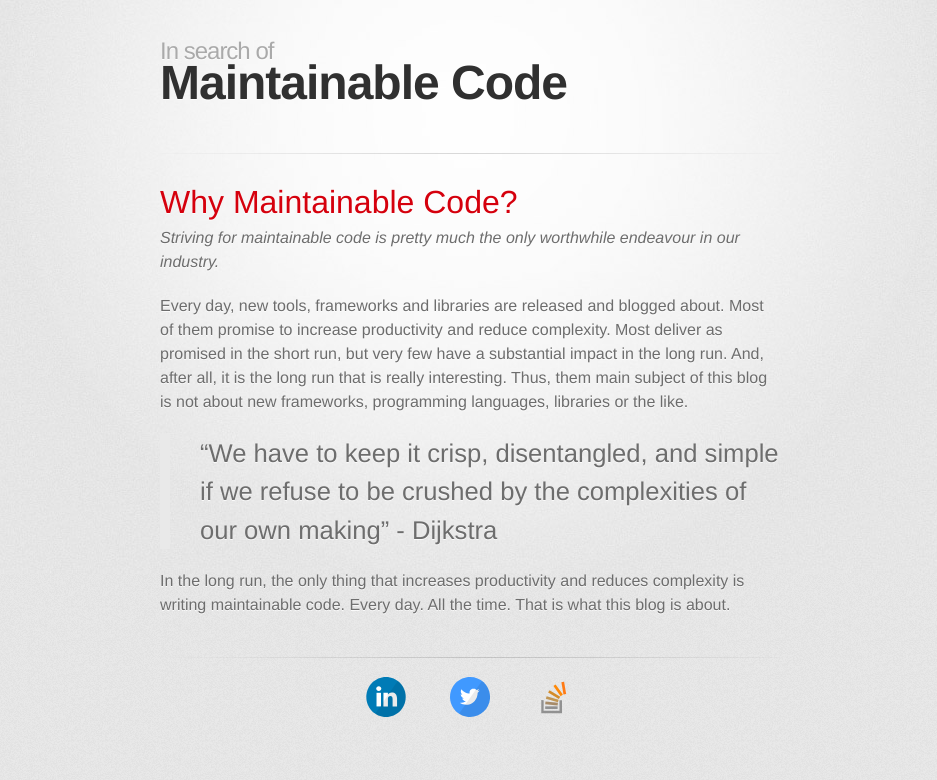
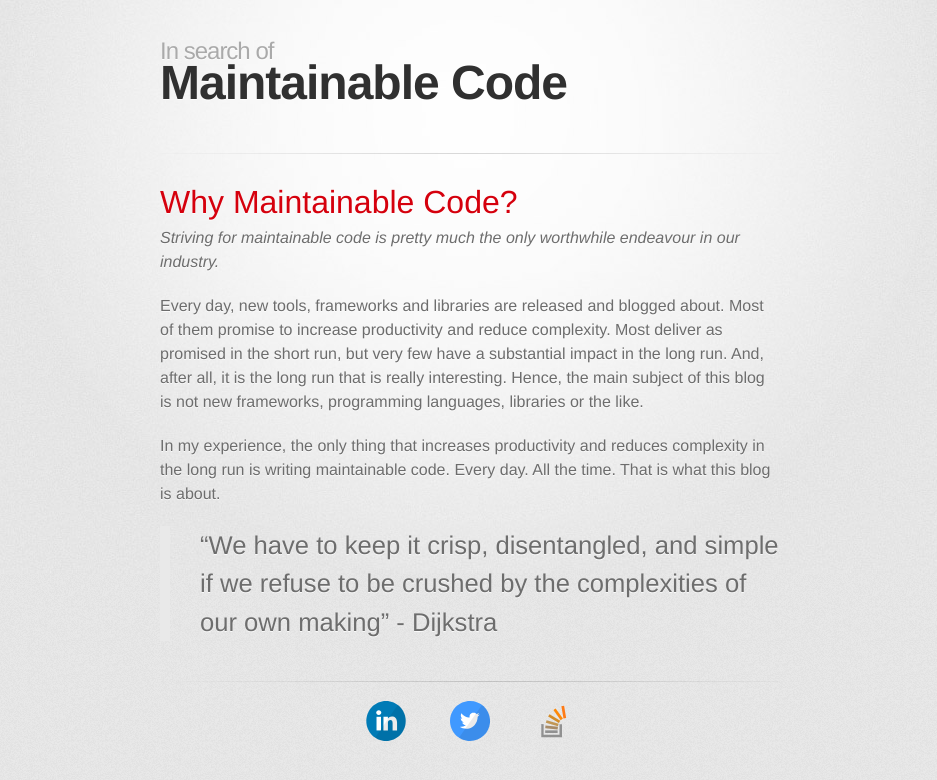
Before and after one commit to ibsenrune/ibsenrune.github.io, a Jekyll site: the page built from _posts/2016-01-22-Why-Maintainable-Code.md, in a window 1280 px wide. Shown: the top 780 px of the page, without its empty margins (170-1107 px from the left). Built offline with Jekyll 4.4.1, drawn with Linux system fonts in a browser that asks for light colours; some web fonts are replaced; Markdown is read by kramdown in place of the engine named in the settings.

Commit message:
Reorganize sections introductory post for improved readability

```diff
--- a/_posts/2016-01-22-Why-Maintainable-Code.md
+++ b/_posts/2016-01-22-Why-Maintainable-Code.md
@@ -9,10 +9,10 @@ _Striving for maintainable code is pretty much the only worthwhile endeavour in
 Every day, new tools, frameworks and libraries are released and blogged about. Most of them
 promise to increase productivity and reduce complexity. Most deliver as promised in the short run,
 but very few have a substantial impact in the long run. And, after all, it is the long run
-that is really interesting. Thus, them main subject of this blog is not about new
+that is really interesting. Hence, the main subject of this blog is not new
 frameworks, programming languages, libraries or the like.
 
+In my experience, the only thing that increases productivity and reduces complexity in the long run
+is writing maintainable code. Every day. All the time. That is what this blog is about.
+
 > "We have to keep it crisp, disentangled, and simple if we refuse to be crushed by the complexities of our own making" - Dijkstra
-
-In the long run, the only thing that increases productivity and reduces complexity is writing
-maintainable code. Every day. All the time. That is what this blog is about.
```
Also changed, not shown: 3 other files.
